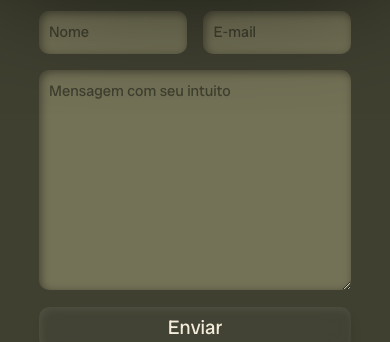
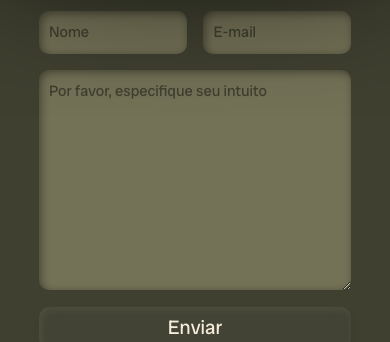
Before and after one commit to adaocomh/eadev_portifolio, a Next.js app: page / in a window 390 px wide. Shown: the part 2540-2882 px from the top of the page. Built offline with nearby package versions, Linux system fonts and the light colour scheme.

Commit message:
Mudança de texto no "text-area" do form.

```diff
--- a/src/components/form/index.tsx
+++ b/src/components/form/index.tsx
@@ -77,7 +77,7 @@ export default function ConteudoForm(){
                 md:w-[25vw] shadow-[inset_2px_2px_8px_rgba(0,0,0,0.4)]' placeholder="E-mail" required/>
 
                 <label htmlFor='areatxt' className='font-extralight text-[var(--cor-primaria)] text-[18px] col-[1] row-[3]'></label>
-                <textarea id='areatxt' name='message' className='col-[1/5] row-[2/6] md:row-[2/7] p-[10px] border-none bg-[#737156] text-[var(--cor-primaria)] rounded-[10px] placeholder:text-[#3F4030] font-extralight text-[15px] shadow-[inset_2px_2px_8px_rgba(0,0,0,0.4)]' placeholder="Mensagem com seu intuito" required/>
+                <textarea id='areatxt' name='message' className='col-[1/5] row-[2/6] md:row-[2/7] p-[10px] border-none bg-[#737156] text-[var(--cor-primaria)] rounded-[10px] placeholder:text-[#3F4030] font-extralight text-[15px] shadow-[inset_2px_2px_8px_rgba(0,0,0,0.4)]' placeholder="Por favor, especifique seu intuito" required/>
 
                 <button
                     type="submit"
```
